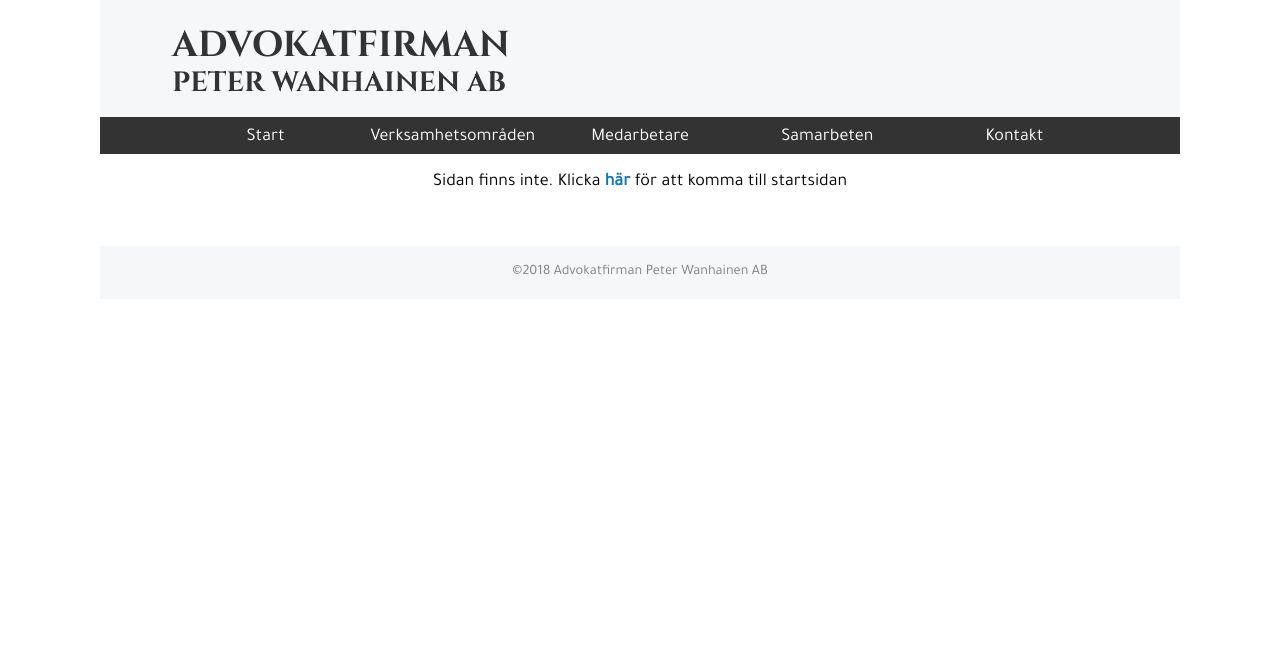
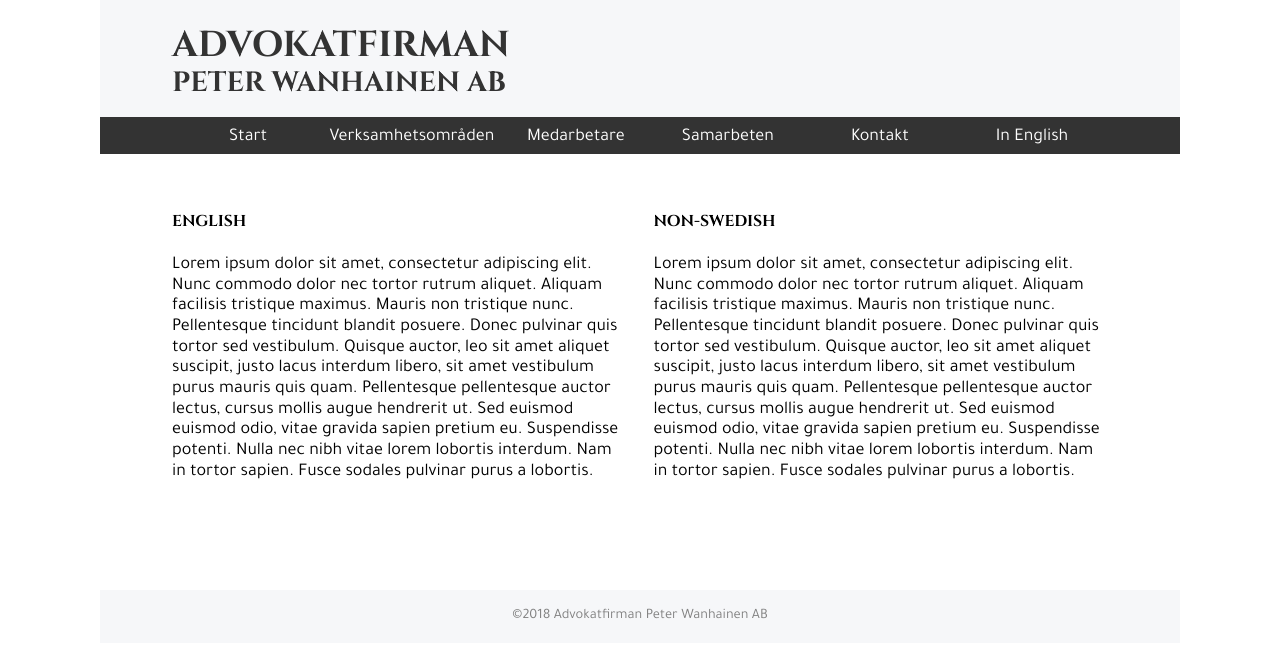
Before and after one commit to Henkenator/wanhainen2, an Angular app: page /english in a window 1280 px wide. Shown: the top 658 px of the page. Built offline with nearby package versions, Linux system fonts and the light colour scheme.

Commit message:
added english component

```diff
--- a/src/app/app.module.ts
+++ b/src/app/app.module.ts
@@ -11,6 +11,7 @@
 import { CollaboratorsComponent } from './components/collaborators/collaborators.component';
 import { ContactComponent } from './components/contact/contact.component';
 import { PageNotFoundComponent } from './components/page-not-found/page-not-found.component';
+import { EnglishComponent } from './components/english/english.component';
 
 export const appRoutes: Routes = [
   {path: '', component: StartComponent},
@@ -18,6 +19,7 @@
   {path: 'medarbetare', component: AssociatesComponent},
   {path: 'samarbeten', component: CollaboratorsComponent},
   {path: 'kontakt', component: ContactComponent},
+  {path: 'english', component: EnglishComponent},
   {path: '**', component: PageNotFoundComponent},
 ];
 
@@ -31,7 +33,8 @@
     AssociatesComponent,
     CollaboratorsComponent,
     ContactComponent,
-    PageNotFoundComponent
+    PageNotFoundComponent,
+    EnglishComponent
   ],
   imports: [
     BrowserModule,
--- /dev/null
+++ b/src/app/components/english/english.component.html
@@ -0,0 +1,33 @@
+<main id="main">
+  <div class="row">
+    <section class="column">
+      <h2 class="subtitle">English</h2>
+      <p>
+        Lorem ipsum dolor sit amet, consectetur adipiscing elit. Nunc commodo dolor
+        nec tortor rutrum aliquet. Aliquam facilisis tristique maximus. Mauris non
+        tristique nunc. Pellentesque tincidunt blandit posuere. Donec pulvinar quis
+        tortor sed vestibulum. Quisque auctor, leo sit amet aliquet suscipit, justo
+        lacus interdum libero, sit amet vestibulum purus mauris quis quam. Pellentesque
+        pellentesque auctor lectus, cursus mollis augue hendrerit ut. Sed euismod
+        euismod odio, vitae gravida sapien pretium eu. Suspendisse potenti. Nulla
+        nec nibh vitae lorem lobortis interdum. Nam in tortor sapien. Fusce sodales
+        pulvinar purus a lobortis.
+      </p>
+    </section>
+    <section class="column">
+      <h2 class="subtitle">Non-swedish</h2>
+      <p>
+        Lorem ipsum dolor sit amet, consectetur adipiscing elit. Nunc commodo dolor
+        nec tortor rutrum aliquet. Aliquam facilisis tristique maximus. Mauris non
+        tristique nunc. Pellentesque tincidunt blandit posuere. Donec pulvinar quis
+        tortor sed vestibulum. Quisque auctor, leo sit amet aliquet suscipit, justo
+        lacus interdum libero, sit amet vestibulum purus mauris quis quam. Pellentesque
+        pellentesque auctor lectus, cursus mollis augue hendrerit ut. Sed euismod
+        euismod odio, vitae gravida sapien pretium eu. Suspendisse potenti. Nulla
+        nec nibh vitae lorem lobortis interdum. Nam in tortor sapien. Fusce sodales
+        pulvinar purus a lobortis.
+      </p>
+    </section>
+
+  </div>
+</main>
--- /dev/null
+++ b/src/app/components/english/english.component.ts
@@ -0,0 +1,15 @@
+import { Component, OnInit } from '@angular/core';
+
+@Component({
+  selector: 'app-english',
+  templateUrl: './english.component.html',
+  styleUrls: ['./english.component.css']
+})
+export class EnglishComponent implements OnInit {
+
+  constructor() { }
+
+  ngOnInit() {
+  }
+
+}
--- a/src/app/components/header/header.component.html
+++ b/src/app/components/header/header.component.html
@@ -18,6 +18,7 @@
       <li><a routerLink="medarbetare" routerLinkActive="active">Medarbetare</a></li>
       <li><a routerLink="samarbeten" routerLinkActive="active">Samarbeten</a></li>
       <li><a routerLink="kontakt" routerLinkActive="active">Kontakt</a></li>
+      <li><a routerLink="english" routerLinkActive="active">In English</a></li>
     </ul>
   </div>
 </nav>
```
Also changed, not shown: src/app/components/english/english.component.css (added), 1 other file (tests, documents, lock files or other folders).
